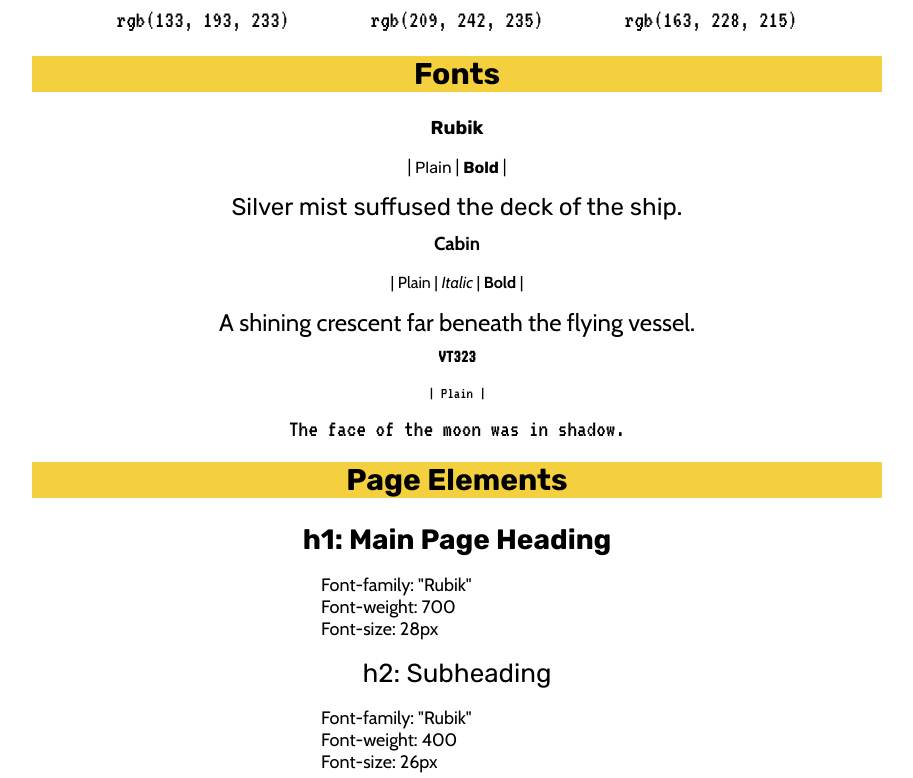
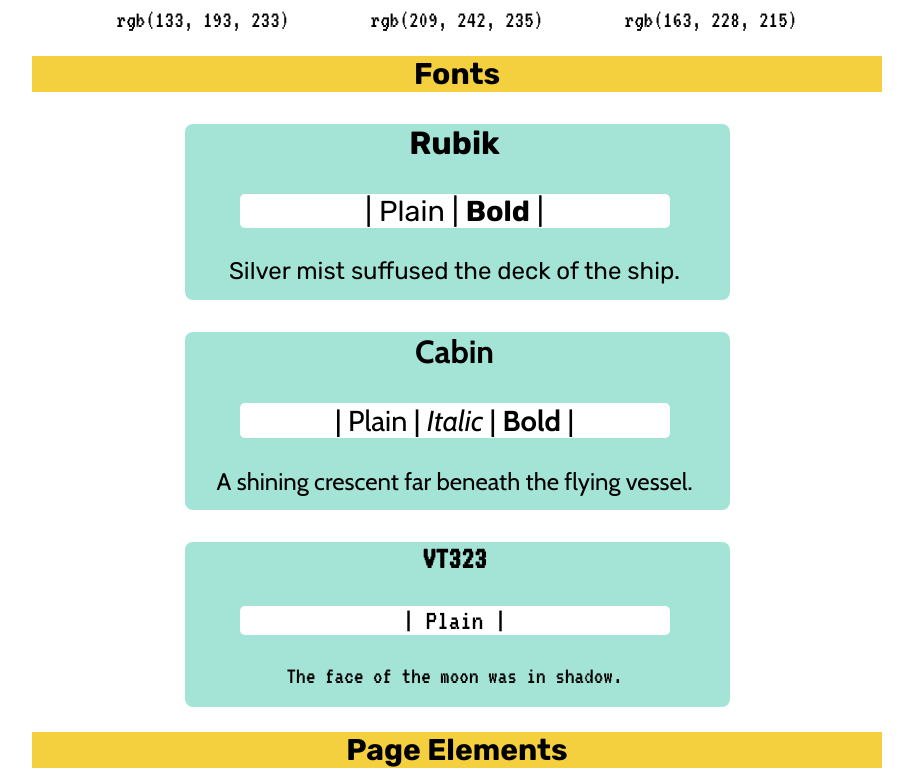
Before and after one commit to FastnBulbous81/My-Pumas-Design-System, a plain HTML site: page index.html in a window 1280 px wide. Shown: the part 802-1580 px from the top of the page, without its empty margins (183-1096 px from the left). Drawn offline with nearby package versions, Linux system fonts and the light colour scheme.

Commit message:
Corrected use of font classes.  Added colour to Page Elements section

```diff
--- a/index.html
+++ b/index.html
@@ -70,22 +70,22 @@
 
                 <h2 class="section-heading">Fonts</h2>
 
-                <div class="Font-box">
-                    <h3 class="Font-sample" id="rubik">Rubik</h3>
-                    <figure class="Font-demo" id="rubik">| Plain | <span class="bold">Bold</span> |</figure>
-                    <figcaption id="rubik">Silver mist suffused the deck of the ship.</figcaption>
+                <div class="font-box">
+                    <h3 class="font-sample" id="rubik">Rubik</h3>
+                    <figure class="font-weight" id="rubik">| Plain | <span class="bold">Bold</span> |</figure>
+                    <figcaption class="font-demo" id="rubik">Silver mist suffused the deck of the ship.</figcaption>
                 </div>
 
-                <div class="Font-box">
-                    <h3 class="Font-sample" id="cabin">Cabin</h3>
-                    <figure class="Font-demo" id="cabin">| Plain | <span class="italic">Italic</span> | <span class="bold">Bold</span> |</figure>
-                    <figcaption id="cabin">A shining crescent far beneath the flying vessel.</figcaption>
+                <div class="font-box">
+                    <h3 class="font-sample" id="cabin">Cabin</h3>
+                    <figure class="font-weight" id="cabin">| Plain | <span class="italic">Italic</span> | <span class="bold">Bold</span> |</figure>
+                    <figcaption class="font-demo" id="cabin">A shining crescent far beneath the flying vessel.</figcaption>
                 </div>
 
-                <div class="Font-box">
-                    <h3 class="Font-sample" id="vt323">VT323</h3>
-                    <figure class="Font-demo" id="vt323">| Plain |</figure>
-                    <figcaption id="vt323">The face of the moon was in shadow.</figcaption>
+                <div class="font-box">
+                    <h3 class="font-sample" id="vt323">VT323</h3>
+                    <figure class="font-weight" id="vt323">| Plain |</figure>
+                    <figcaption class="font-demo" id="vt323">The face of the moon was in shadow.</figcaption>
                 </div>
 
             </section>
--- a/style.css
+++ b/style.css
@@ -3,7 +3,7 @@
 header h1 {
     font-size: 80px;
     text-align: center;
-    color: rgba(0, 0, 0, .9);
+    color: rgba(0, 0, 0, .8);
     padding: 50px 0;
     font-family: "Rubik";
 }
@@ -88,26 +88,33 @@ p {
 
 /* Font Section */
 
-.font-box {
+div.font-box {
     height: auto;
     display: block;
-    margin: 0 auto;
+    margin: 10px auto;
     width: 60%;
     border-radius: 8px;
-    padding-bottom: 20px;
+    padding: 0 20px 15px 15px;
     background-color: rgb(163, 228, 215);
     font-size: 20px;
 }
 
 .font-sample {
-    font-size: 4rem;
+    font-size: 2rem;
     font-style: normal;
 }
 
-.font-demo {
+.font-weight {
     font-size: 1.8rem;
     background-color: white;
     border-radius: 5px;
+}
+
+.font-demo {
+    font-family: "VT323";
+    font-size: 1.5rem;
+    height: 20px;
+    padding-bottom: 8px;
 }
 
 #rubik {
@@ -133,8 +140,12 @@ p {
 /* Page Elements Section */
 
 .page-element-box {
-    width: 80%;
-    margin: 0 10%;
+    width: 50%;
+    height: auto;
+    border-radius: 8px;
+    padding: 8px;
+    margin: 15px auto;
+    background-color: rgb(133, 193, 233);
 }
 
 #h1-example {
@@ -162,5 +173,9 @@ p {
 }
 
 .page-element-attributes {
-    padding: 0 30%;
+    margin: 4px auto;
+    padding: 7px 14px;
+    background-color: white;
+    border-radius: 5px;
+    width: 180px;
 }
```
